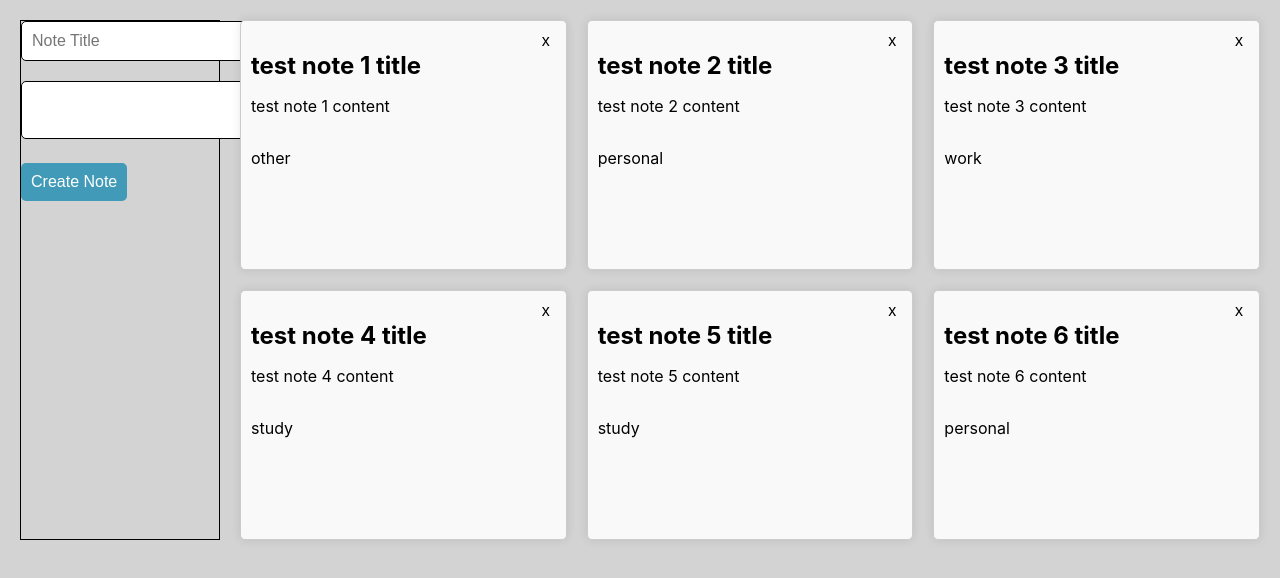
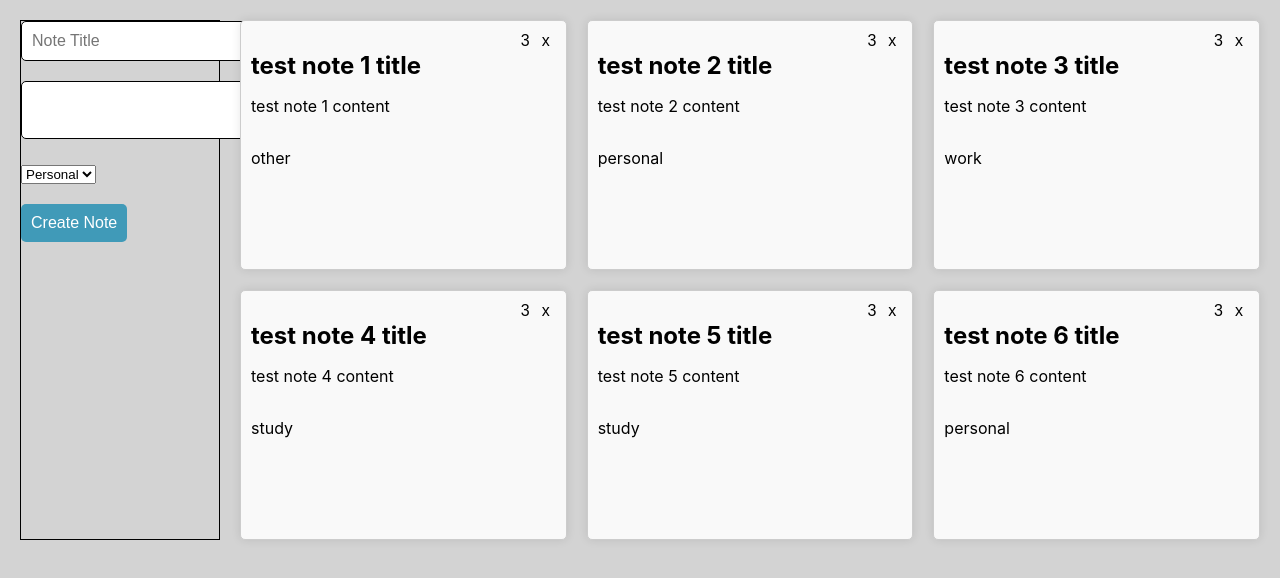
Before and after one commit to deeg-p23/CSE110-Lab2, a React (Create React App) app in the folder lab2-app/: page / in a window 1280 px wide. Shown: the top 578 px of the page. Built offline with nearby package versions, Linux system fonts and the light colour scheme.

Commit message:
more progress

```diff
--- a/lab2-app/src/App.tsx
+++ b/lab2-app/src/App.tsx
@@ -1,24 +1,77 @@
 import './App.css';
 import { Label, Note } from "./types"; // Import the Label type from the appropriate module
 import { dummyNotesList } from "./constants"; // Import the dummyNotesList from the appropriate module
+import { useState } from "react"
+
+function deleteNote(note: Note, note_list: typeof dummyNotesList) {
+  var new_notes = note_list.filter((given) => given.id != note.id)
+  return new_notes
+}
 
 function App() {
+  const [notes, setNotes] = useState(dummyNotesList);
+  const initialNote = {
+     id: -1,
+     title: "",
+     content: "",
+     label: Label.other,
+   };
+  const [createNote, setCreateNote] = useState(initialNote);
+
+  const createNoteHandler = (event: React.FormEvent) => {
+     event.preventDefault();
+     console.log("title: ", createNote.title);
+     console.log("content: ", createNote.content);
+     createNote.id = notes.length + 1;
+     setNotes([createNote, ...notes]);
+     setCreateNote(initialNote);
+   };
+
  return (
    <div className='app-container'>
-     <form className="note-form">
-       <div><input placeholder="Note Title"></input></div>
+     <form className="note-form" onSubmit={createNoteHandler}>
+       <div>
+       <input
+        	placeholder="Note Title"
+        	onChange={(event) =>
+          	setCreateNote({ ...createNote, title: event.target.value })}
+        	required>
+        </input>
+       </div>
 
-       <div><textarea></textarea></div>
+       <div>
+        <textarea
+          onChange = {(event) =>
+            setCreateNote({...createNote, content: event.target.value})
+          }
+          required
+        >
+        </textarea>
+      </div>
+
+      <div>
+     	<select
+       	onChange={(event) =>
+         	setCreateNote({ ...createNote, label: Label[event.target.value as keyof typeof Label]})}
+       	required>
+       	<option value={Label.personal}>Personal</option>
+       	<option value={Label.study}>Study</option>
+       	<option value={Label.work}>Work</option>
+       	<option value={Label.other}>Other</option>
+     	</select>
+   	</div>
 
       <div><button type="submit">Create Note</button></div>
      </form>
      <div className="notes-grid">
-       {dummyNotesList.map((note: Note) => (
+    	{notes.map((note) => (
       	<div
         	key={note.id}
-           className="note-item">
+        	className="note-item"
+      	>
         	<div className="notes-header">
-             <button>x</button>
+          	<button>3</button>
+            <button onClick={() => setNotes(deleteNote(note, notes))}>x</button>
         	</div>
         	<h2> {note.title} </h2>
         	<p> {note.content} </p>
@@ -27,7 +80,6 @@
     	))}
   	</div>
 	</div>
-
  );
 }
 
```
Lines whose indentation alone changed are shown as unchanged.
